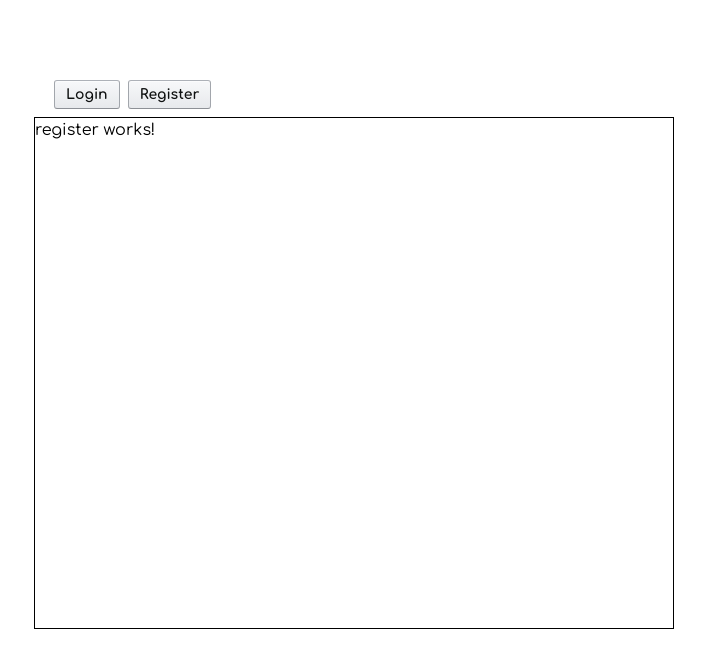
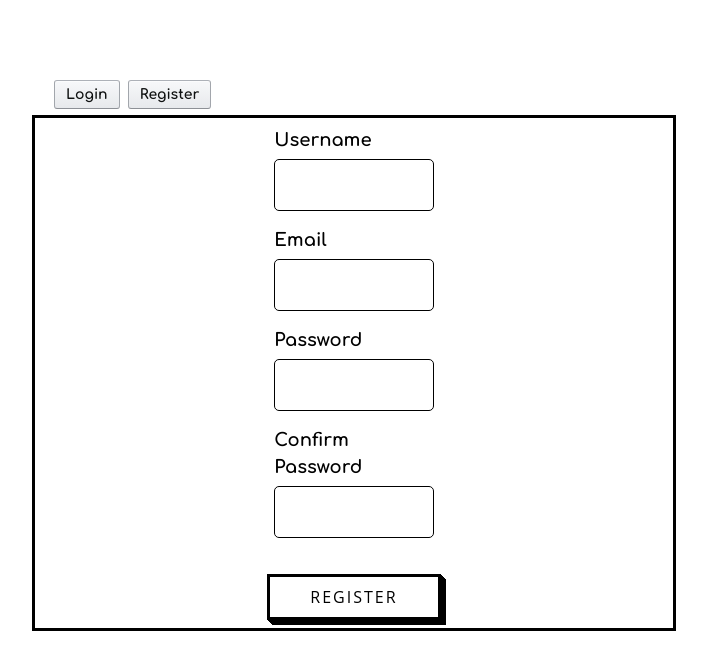
Before and after one commit to HarshRajbhar/sattrix-assignment, an Angular app: page /register in a window 1280 px wide. Shown: the top 670 px of the page, without its empty margins (286-993 px from the left). Built offline with nearby package versions, Linux system fonts and the light colour scheme.

Commit message:
register design completed

```diff
--- a/src/app/register/register.component.html
+++ b/src/app/register/register.component.html
@@ -1 +1,27 @@
-<p>register works!</p>
+<section
+  class="w-full h-full justify-center outline flex flex-col items-center"
+>
+  <!-- Username -->
+  <div class="box">
+    <h1>Username</h1>
+    <input type="text" class="Input" />
+  </div>
+  <!-- Email -->
+  <div class="box">
+    <h1>Email</h1>
+    <input type="text" class="Input" />
+  </div>
+  <!-- Password -->
+  <div class="box">
+    <h1>Password</h1>
+    <input type="text" class="Input" />
+  </div>
+  <!-- Confirm Password -->
+  <div class="box">
+    <h1>Confirm Password</h1>
+    <input type="text" class="Input" />
+  </div>
+
+  <!-- Login -->
+  <button class="login-btn mt-5" role="button">Register</button>
+</section>
--- a/src/app/register/register.component.scss
+++ b/src/app/register/register.component.scss
@@ -0,0 +1,57 @@
+.box {
+  width: 25%;
+  display: flex;
+  flex-direction: column;
+  margin-bottom: 1rem;
+  h1 {
+    color: black;
+    font-size: 18px;
+    font-weight: 700;
+    margin-bottom: 5px;
+  }
+  .Input {
+    border-radius: 5px;
+    width: 100%;
+    padding-left: 10px;
+    outline: none;
+    border: 1px solid black;
+    font-size: 16px;
+    font-weight: 700;
+    height: 52px;
+  }
+  // select:disabled {
+  //   background-color: #ebe6e6;
+  //   opacity: 1;
+  // }
+}
+
+/* CSS */
+.login-btn {
+  font-family: "Open Sans", sans-serif;
+  font-size: 16px;
+  letter-spacing: 2px;
+  text-decoration: none;
+  text-transform: uppercase;
+  color: #000;
+  cursor: pointer;
+  border: 3px solid;
+  padding: 0.5em 2.5em;
+  box-shadow: 1px 1px 0px 0px, 2px 2px 0px 0px, 3px 3px 0px 0px, 4px 4px 0px 0px,
+    5px 5px 0px 0px;
+  position: relative;
+  user-select: none;
+  -webkit-user-select: none;
+  touch-action: manipulation;
+}
+
+.login-btn:active {
+  box-shadow: 0px 0px 0px 0px;
+  top: 5px;
+  left: 5px;
+}
+
+@media (min-width: 768px) {
+  .button-54 {
+    padding: 0.25em 0.75em;
+  }
+}
```
